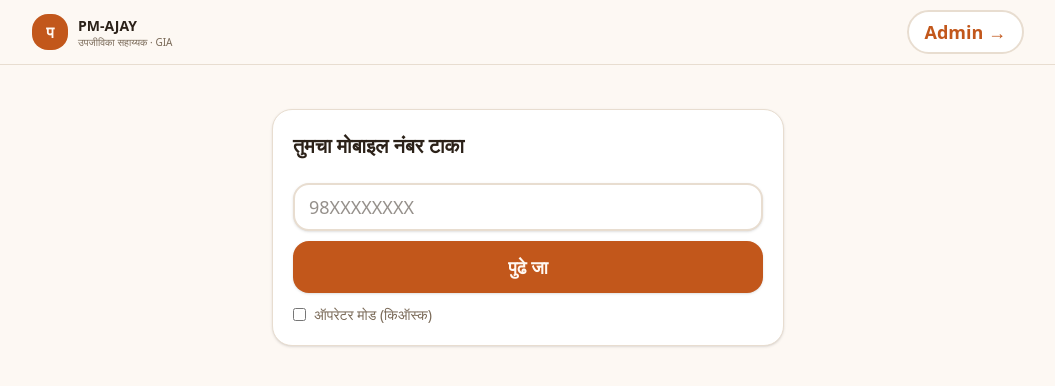
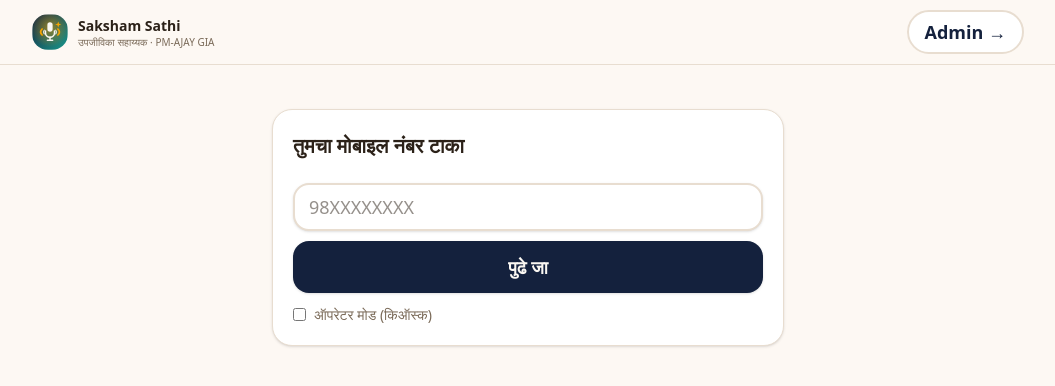
Before and after one commit to CoderOriz/PM-AJAY-SIH, a React (Vite) app in the folder frontend/: page / in a window 1280 px wide. Shown: the top 386 px of the page, without its empty margins (112-1167 px from the left). Built offline with nearby package versions, Linux system fonts and the light colour scheme.

Commit message:
Update: Restyled app buttons to match the video — navy actions, teal choices, gradient mic, Call buttons

```diff
--- a/frontend/index.html
+++ b/frontend/index.html
@@ -3,7 +3,8 @@
 <head>
   <meta charset="UTF-8">
   <meta name="viewport" content="width=device-width, initial-scale=1.0">
-  <title>PM-AJAY उपजीविका सहाय्यक</title>
+  <link rel="icon" type="image/svg+xml" href="/saksham-sathi-icon.svg" />
+  <title>Saksham Sathi उपजीविका सहाय्यक</title>
 </head>
 <body>
   <div id="root"></div>
--- a/frontend/src/App.jsx
+++ b/frontend/src/App.jsx
@@ -17,10 +17,10 @@
       <header className="sticky top-0 z-50 border-b border-border bg-background/90 backdrop-blur">
         <div className="mx-auto flex w-full max-w-5xl items-center justify-between px-4 py-2.5">
           <div className="flex items-center gap-2.5">
-            <div className="flex h-9 w-9 items-center justify-center rounded-xl bg-primary text-base font-bold text-primary-foreground">प</div>
+            <img src="/saksham-sathi-icon.svg" alt="Saksham Sathi icon" className="h-9 w-9 rounded-xl" />
             <div className="leading-tight">
-              <div className="text-sm font-bold">PM-AJAY</div>
-              <div className="text-[10px] text-muted-foreground">उपजीविका सहाय्यक · GIA</div>
+              <div className="text-sm font-bold">Saksham Sathi</div>
+              <div className="text-[10px] text-muted-foreground">उपजीविका सहाय्यक · PM-AJAY GIA</div>
             </div>
           </div>
           <Button variant="outline" size="sm" className="mt-0 w-auto rounded-full px-4" onClick={switchView}>
--- a/frontend/src/Beneficiary.jsx
+++ b/frontend/src/Beneficiary.jsx
@@ -222,7 +222,18 @@
                 )}
                 <Input type="text" value={textVal} placeholder="..."
                   onChange={e => setTextVal(e.target.value)} className="mt-3" />
-                {hasSR() && <Button variant="outline" onClick={onMic}>{lang === "hi" ? "🎤 बोलें" : "🎤 बोला"}</Button>}
+                {hasSR() && (
+                  <div>
+                    <button type="button" onClick={onMic} title={lang === "hi" ? "बोलें" : "बोला"} aria-label={lang === "hi" ? "बोलें" : "बोला"} className="mic-btn">
+                      <svg width="30" height="30" viewBox="0 0 24 24" fill="none" stroke="#fff" strokeWidth="2" strokeLinecap="round" aria-hidden="true">
+                        <rect x="9" y="3" width="6" height="11" rx="3" fill="#fff" stroke="none" />
+                        <path d="M5 11v1a7 7 0 0 0 14 0v-1" />
+                        <line x1="12" y1="19" x2="12" y2="22" />
+                        <line x1="9" y1="22" x2="15" y2="22" />
+                      </svg>
+                    </button>
+                  </div>
+                )}
                 <Button onClick={() => textVal.trim() ? echo(textVal.trim(), textVal.trim()) : setErr(t("err"))}>{t("send")}</Button>
               </>
             )}
--- a/frontend/src/components/Beneficiary/RecCard.jsx
+++ b/frontend/src/components/Beneficiary/RecCard.jsx
@@ -11,7 +11,7 @@
         <div className="flex gap-3 items-start">
           <div className="flex-1 min-w-0">
         <div className="flex flex-wrap items-center gap-2">
-          {r.pinned && <Badge>{t("pinned_badge")}</Badge>}
+          {r.pinned && <Badge variant="accent">{t("pinned_badge")}</Badge>}
           {r.rpl && <Badge variant="secondary">{t("rpl_badge")}</Badge>}
           <span className="font-bold text-[1.1rem]">{r.title}</span>
         </div>
@@ -20,7 +20,7 @@
           <div className="mt-1">
             <Badge variant={GAP_VARIANT[r.gap]} className="mr-2">{t("gap_" + r.gap)}</Badge>
             {r.centre
-              ? <> · {r.centre.name}{r.distance_km != null ? ` · ${t("dist")} ${r.distance_km} ${t("km")}` : ""}{r.centre_stale ? ` · ${t("stale")}` : ""} · <a className="font-bold text-secondary" href={`tel:${r.centre.phone}`}>{r.centre.phone}</a></>
+              ? <> · {r.centre.name}{r.distance_km != null ? ` · ${t("dist")} ${r.distance_km} ${t("km")}` : ""}{r.centre_stale ? ` · ${t("stale")}` : ""} · <span className="font-semibold">{r.centre.phone}</span></>
               : <> · {t("no_centre")}</>}
           </div>
           {r.rpl && (
@@ -31,10 +31,15 @@
           {r.dropout_risk === "high" && <div className="mt-1.5 text-destructive font-medium">{t("dropout_warn")}</div>}
         </div>
           </div>
-          {qrValue && (
-            <div className="flex flex-col items-center gap-1 shrink-0 pt-1">
-              <QRCode value={qrValue} size={64} />
-              <span className="text-[11px] text-muted-foreground text-center leading-tight">{t("qr_call")}</span>
+          {r.centre && (
+            <div className="flex flex-col items-center gap-2 shrink-0 pt-1">
+              <a href={qrValue || undefined} className="inline-flex items-center justify-center gap-1.5 rounded-xl bg-primary px-4 py-2 text-sm font-bold text-primary-foreground no-underline shadow-sm">📞 Call</a>
+              {qrValue && (
+                <>
+                  <QRCode value={qrValue} size={64} />
+                  <span className="text-[11px] text-muted-foreground text-center leading-tight">{t("qr_call")}</span>
+                </>
+              )}
             </div>
           )}
         </div>
--- a/frontend/src/components/ui/badge.jsx
+++ b/frontend/src/components/ui/badge.jsx
@@ -10,6 +10,7 @@
         secondary: "border-transparent bg-secondary text-secondary-foreground",
         outline: "text-foreground",
         destructive: "border-transparent bg-destructive text-white",
+        accent: "border-transparent bg-saffron text-[#14213D]",
         success: "border-transparent bg-emerald-800 text-white",
         warning: "border-transparent bg-amber-600 text-white",
       },
--- a/frontend/src/components/ui/button.jsx
+++ b/frontend/src/components/ui/button.jsx
@@ -8,7 +8,7 @@
       variant: {
         default: "bg-primary text-primary-foreground shadow-sm hover:bg-primary/90",
         outline: "border-2 border-primary bg-card text-primary hover:bg-primary/10",
-        secondary: "border-2 border-secondary bg-card text-secondary hover:bg-secondary/10",
+        secondary: "bg-secondary text-secondary-foreground shadow-sm hover:bg-secondary/90",
         ghost: "text-muted-foreground underline text-sm font-normal h-auto py-1 min-h-0",
       },
       size: {
--- a/frontend/src/style.css
+++ b/frontend/src/style.css
@@ -6,10 +6,11 @@
   --foreground: #2b2118;
   --card: #ffffff;
   --card-foreground: #2b2118;
-  --primary: #c2571b;
-  --primary-foreground: #fff8f2;
-  --secondary: #1b6b3a;
+  --primary: #14213D;
+  --primary-foreground: #FAF7F2;
+  --secondary: #1B998B;
   --secondary-foreground: #f0faf4;
+  --saffron: #F4A300;
   --muted: #f3ead9;
   --muted-foreground: #7a6a58;
   --accent: #f3ead9;
@@ -18,7 +19,7 @@
   --destructive-foreground: #fff5f4;
   --border: #e8ddd0;
   --input: #e2d5c4;
-  --ring: #c2571b;
+  --ring: #14213D;
   --radius: 0.75rem;
 }
 
@@ -31,6 +32,7 @@
   --color-primary-foreground: var(--primary-foreground);
   --color-secondary: var(--secondary);
   --color-secondary-foreground: var(--secondary-foreground);
+  --color-saffron: var(--saffron);
   --color-muted: var(--muted);
   --color-muted-foreground: var(--muted-foreground);
   --color-accent: var(--accent);
@@ -77,4 +79,11 @@
 .summary { line-height: 1.9; font-size: 1.05rem; }
 .rec { border-left: 4px solid var(--secondary); }
 .bar { background: var(--muted); border-radius: 999px; height: 10px; overflow: hidden; margin: 4px 0 10px; }
-.bar i { display: block; height: 100%; background: var(--primary); border-radius: 999px; transition: width .4s ease; }
+.bar i { display: block; height: 100%; background: linear-gradient(90deg, var(--primary), var(--secondary)); border-radius: 999px; transition: width .4s ease; }
+
+/* Mic button — matches the video's voice scenes: teal→navy gradient
+   circle, white glyph, slow pulse ring. Icon-only; label via title. */
+.mic-btn { width: 72px; height: 72px; border-radius: 50%; border: none; cursor: pointer; background: linear-gradient(140deg, var(--secondary), var(--primary)); display: inline-flex; align-items: center; justify-content: center; box-shadow: 0 10px 28px rgba(20,33,61,.35); position: relative; margin-top: 12px; padding: 0; }
+.mic-btn:active { transform: scale(.96); }
+.mic-btn::after { content: ""; position: absolute; inset: -6px; border-radius: 50%; border: 3px solid var(--secondary); opacity: 0; animation: mic-pulse 2.2s ease-out infinite; pointer-events: none; }
+@keyframes mic-pulse { 0% { transform: scale(.85); opacity: .6; } 100% { transform: scale(1.18); opacity: 0; } }
```
Also changed, not shown: frontend/public/saksham-sathi-icon.svg (added), 1 other file (tests, documents, lock files or other folders).
